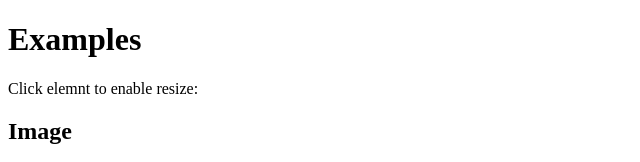
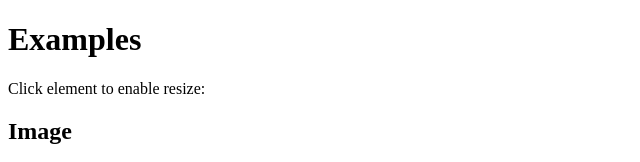
Before and after one commit to nievaignacio/set-resizable, a website built with webpack: page examples/index.html in a window 1280 px wide. Shown: the top 162 px of the page, 0-640 px from the left. Built offline with nearby package versions, Linux system fonts and the light colour scheme.

Commit message:
update README

```diff
--- a/examples/index.html
+++ b/examples/index.html
@@ -11,7 +11,7 @@
 <body>
     <h1>Examples</h1>
 
-    <p>Click elemnt to enable resize:</p>
+    <p>Click element to enable resize:</p>
 
     <h2>Image</h2>
 
```
Also changed, not shown: README.md.
